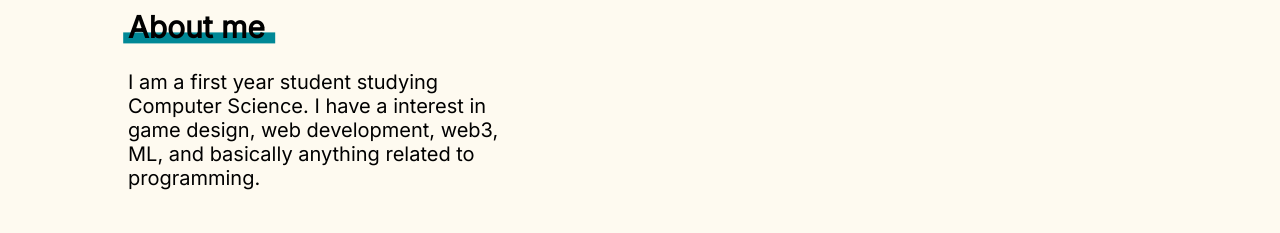
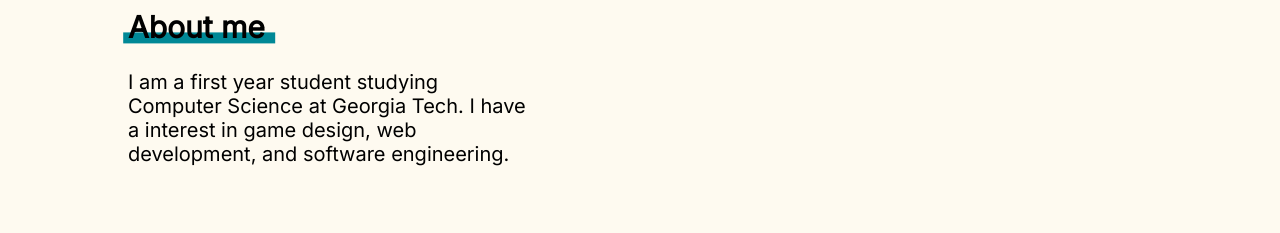
Before and after one commit to dsfhdshdjtsb/portfolio, a React (Create React App) app: page /#/ in a window 1280 px wide. Shown: the part 522-755 px from the top of the page. Built offline with nearby package versions, Linux system fonts and the light colour scheme.

Commit message:
final touches

```diff
--- a/src/components/About.js
+++ b/src/components/About.js
@@ -19,9 +19,8 @@ export default function About(){
 
             <div className="Content">
                 <h2 id="AboutMe">About me</h2>
-                <p>I am a first year student studying Computer Science. I have a interest
-                in game design, web development, web3, ML, and basically anything related
-                to programming. </p>
+                <p>I am a first year student studying Computer Science at Georgia Tech. I have a interest
+                in game design, web development, and software engineering. </p>
 
 
                 <h2 id="MySkills">My Skills</h2>
```
Also changed, not shown: 1 other file (tests, documents, lock files or other folders).
